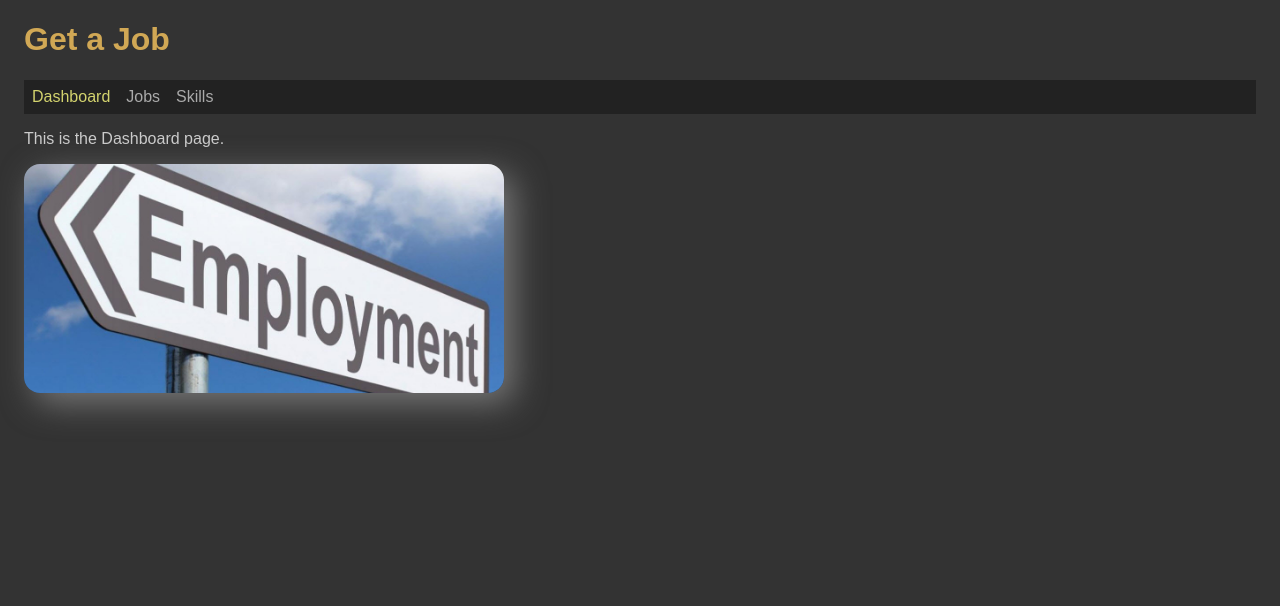
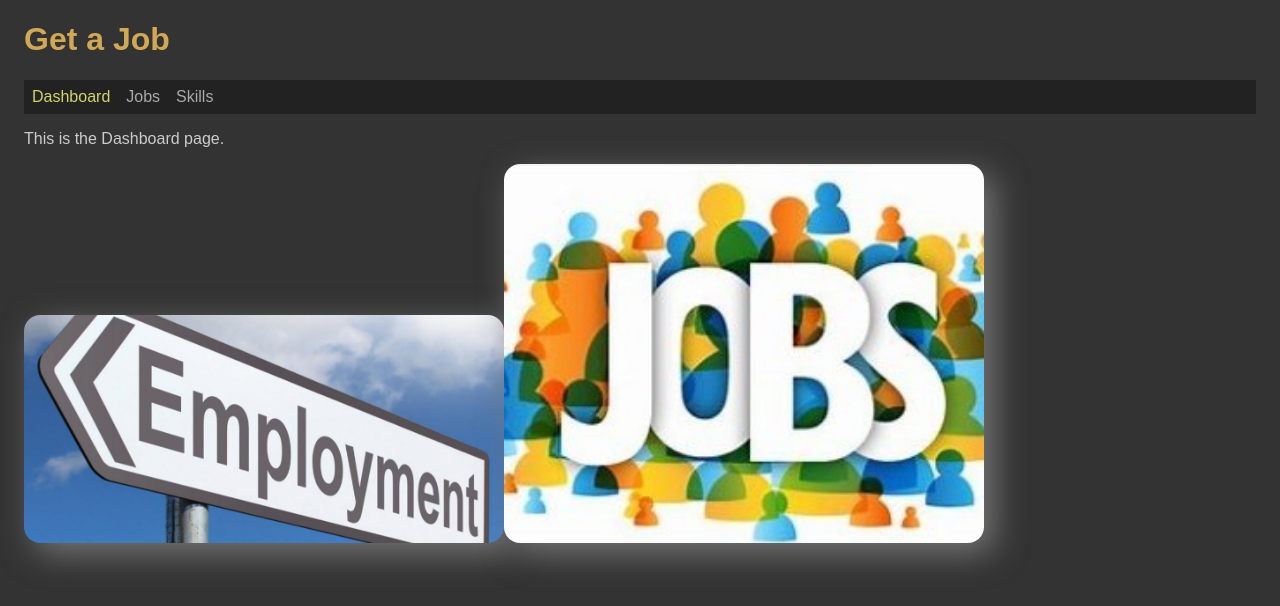
Before and after one commit to Scientific-Research/et007-deployment-netlify-vercel, a React (Vite) app: page /dashboard in a window 1280 px wide. Shown: the top 606 px of the page. Built offline with nearby package versions, Linux system fonts and the light colour scheme.

Commit message:
a new photo added but in Public folder!

```diff
--- a/src/pages/PageDashboard.tsx
+++ b/src/pages/PageDashboard.tsx
@@ -4,6 +4,7 @@ export const PageDashboard = () => {
 		<div className="pageDashboard">
 			<p>This is the Dashboard page.</p>
 			<img src={employmentImage} alt="employment Sign " />
+			<img src="images/Jobs.jpeg" alt="Jobs photo" />
 		</div>
 	);
 };
```
Also changed, not shown: public/images/Jobs.jpeg (added).
